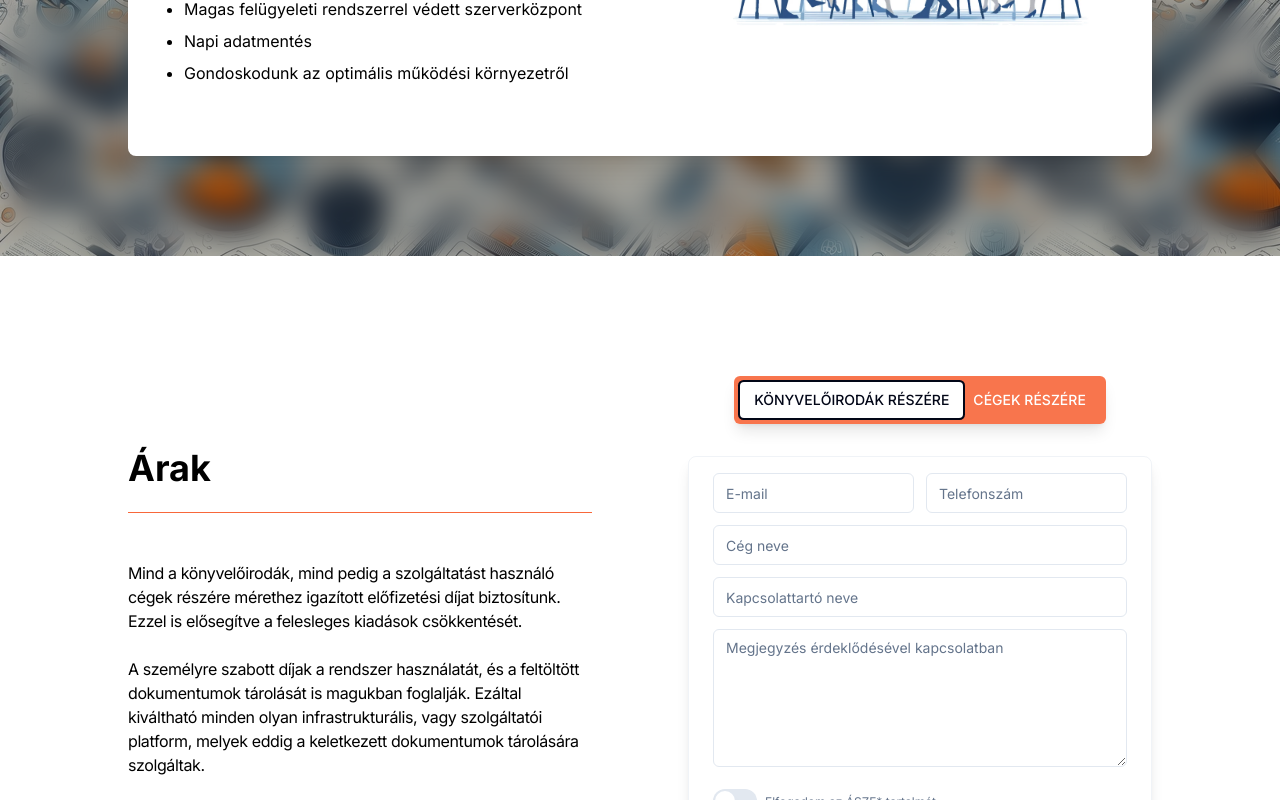
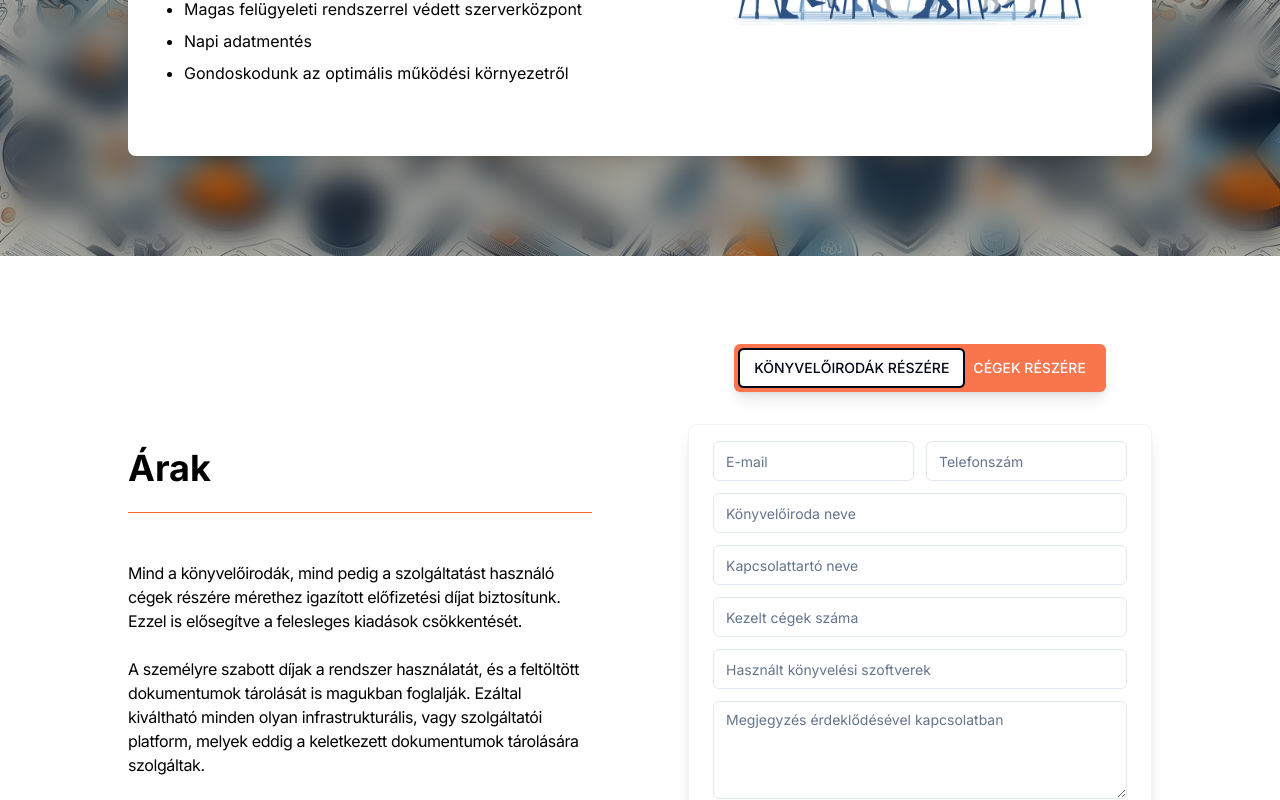
Before and after one commit to petruskatamas/sam-website, a Next.js app: page / in a window 1280 px wide. Both pictures are taken after a click on the tab "KÖNYVELŐIRODÁK RÉSZÉRE". Shown: the part 3381-4181 px from the top of the page. Built offline with nearby package versions, Linux system fonts and the light colour scheme; what tailwindcss-animated would draw is missing.

Commit message:
feat: added officeFormSchema and resend, created email templates

```diff
--- a/package.json
+++ b/package.json
@@ -30,6 +30,7 @@
     "react": "^18",
     "react-dom": "^18",
     "react-hook-form": "^7.51.3",
+    "resend": "^3.2.0",
     "tailwind-merge": "^2.2.2",
     "tailwindcss-animate": "^1.0.7",
     "vaul": "^0.9.0",
--- a/src/components/custom/main-page/MainPagePricing.tsx
+++ b/src/components/custom/main-page/MainPagePricing.tsx
@@ -21,9 +21,15 @@ import Link from 'next/link'
 import Image from 'next/image'
 import samLogo from '@/images/sam-logo-small.svg'
 
+//TODO: write resend handlers here and in route.ts too
+
 const phoneRegex = /^\+3620|^\+3630|^\+3670|^\+361|^\+3631/
 
-const formSchema = z.object({
+const onCompanySubmit = (values: z.infer<typeof companyFormSchema>) => {
+  console.log(values)
+}
+
+const companyFormSchema = z.object({
   email: z.string().email({
     message: 'Érvénytelen e-mail cím!'
   }),
@@ -45,8 +51,8 @@ const formSchema = z.object({
 })
 
 const CompanyFormComponent = () => {
-  const form = useForm<z.infer<typeof formSchema>>({
-    resolver: zodResolver(formSchema),
+  const form = useForm<z.infer<typeof companyFormSchema>>({
+    resolver: zodResolver(companyFormSchema),
     defaultValues: {
       email: '',
       phone: '',
@@ -56,13 +62,11 @@ const CompanyFormComponent = () => {
       newsletter: false
     }
   })
-  const onSubmit = (values: z.infer<typeof formSchema>) => {
-    console.log(values)
-  }
+
   return (
     <Form {...form}>
       <form
-        onSubmit={form.handleSubmit(onSubmit)}
+        onSubmit={form.handleSubmit(onCompanySubmit)}
         className="space-y-3 py-4 px-6 shadow-lg rounded-lg border-slate-200/50 border"
       >
         <div className="flex flex-row gap-3 w-full">
@@ -181,6 +185,194 @@ const CompanyFormComponent = () => {
   )
 }
 
+const onOfficeSubmit = (values: z.infer<typeof officeFormSchema>) => {
+  console.log(values)
+}
+
+const officeFormSchema = z.object({
+  email: z.string().email({
+    message: 'Érvénytelen e-mail cím!'
+  }),
+  phone: z.string().refine((data) => phoneRegex.test(data), {
+    message: 'Érvénytelen telefonszám!'
+  }),
+  officeName: z.string(),
+  officePerson: z.string(),
+  numOfCompanies: z.string(),
+  usedPrograms: z.string(),
+  note: z
+    .string()
+    .max(200, {
+      message: 'Megjegyzés maximum hossza 200 karakter'
+    })
+    .optional(),
+  terms: z.boolean().refine((data) => data, {
+    message: 'Kötelező!'
+  }),
+  newsletter: z.boolean().optional()
+})
+
+const OfficeFormComponent = () => {
+  const form = useForm<z.infer<typeof officeFormSchema>>({
+    resolver: zodResolver(officeFormSchema),
+    defaultValues: {
+      email: '',
+      phone: '',
+      officePerson: '',
+      officeName: '',
+      numOfCompanies: '',
+      usedPrograms: '',
+      note: '',
+      terms: false,
+      newsletter: false
+    }
+  })
+  return (
+    <Form {...form}>
+      <form
+        onSubmit={form.handleSubmit(onOfficeSubmit)}
+        className="space-y-3 py-4 px-6 shadow-lg rounded-lg border-slate-200/50 border"
+      >
+        <div className="flex flex-row gap-3 w-full">
+          <FormField
+            control={form.control}
+            name="email"
+            render={({ field }) => (
+              <FormItem className="w-full">
+                <FormControl>
+                  <Input placeholder="E-mail" {...field} />
+                </FormControl>
+                <FormMessage />
+              </FormItem>
+            )}
+          />
+          <FormField
+            control={form.control}
+            name="phone"
+            render={({ field }) => (
+              <FormItem className="w-full">
+                <FormControl>
+                  <Input placeholder="Telefonszám" {...field} />
+                </FormControl>
+                <FormMessage />
+              </FormItem>
+            )}
+          />
+        </div>
+        <FormField
+          control={form.control}
+          name="officeName"
+          render={({ field }) => (
+            <FormItem>
+              <FormControl>
+                <Input placeholder="Könyvelőiroda neve" {...field} />
+              </FormControl>
+              <FormMessage />
+            </FormItem>
+          )}
+        />
+        <FormField
+          control={form.control}
+          name="officePerson"
+          render={({ field }) => (
+            <FormItem>
+              <FormControl>
+                <Input placeholder="Kapcsolattartó neve" {...field} />
+              </FormControl>
+              <FormMessage />
+            </FormItem>
+          )}
+        />
+        <FormField
+          control={form.control}
+          name="numOfCompanies"
+          render={({ field }) => (
+            <FormItem>
+              <FormControl>
+                <Input placeholder="Kezelt cégek száma" {...field} />
+              </FormControl>
+              <FormMessage />
+            </FormItem>
+          )}
+        />
+        <FormField
+          control={form.control}
+          name="usedPrograms"
+          render={({ field }) => (
+            <FormItem>
+              <FormControl>
+                <Input placeholder="Használt könyvelési szoftverek" {...field} />
+              </FormControl>
+              <FormMessage />
+            </FormItem>
+          )}
+        />
+        <FormField
+          control={form.control}
+          name="note"
+          render={({ field }) => (
+            <FormItem>
+              <FormControl>
+                <Textarea
+                  placeholder="Megjegyzés érdeklődésével kapcsolatban"
+                  rows={4}
+                  {...field}
+                />
+              </FormControl>
+              <FormMessage />
+            </FormItem>
+          )}
+        />
+        <div className="w-full flex flex-col gap-3 pt-3">
+          <FormField
+            control={form.control}
+            name="terms"
+            render={({ field }) => (
+              <FormItem className="flex flex-row gap-2 h-5 items-center">
+                <FormControl>
+                  <Switch checked={field.value} onCheckedChange={field.onChange} />
+                </FormControl>
+                <FormLabel className="text-[12px] font-normal leading-3 text-slate-500 pb-[6px]">
+                  Elfogadom az{' '}
+                  <Link href={'/'} className="underline">
+                    ÁSZF
+                  </Link>
+                  * tartalmát
+                </FormLabel>
+                <FormMessage className="text-[12px] font-normal leading-3 pb-[6px]" />
+              </FormItem>
+            )}
+          />
+          <FormField
+            control={form.control}
+            name="newsletter"
+            render={({ field }) => (
+              <FormItem className="flex flex-row h-5 gap-2 items-center">
+                <FormControl>
+                  <Switch checked={field.value} onCheckedChange={field.onChange} />
+                </FormControl>
+                <FormLabel className="text-[12px] font-normal text-slate-500 pb-[6px]">
+                  Feliratkozom a hírlevélre
+                </FormLabel>
+                <FormMessage />
+              </FormItem>
+            )}
+          />
+        </div>
+        <div className="w-full h-fit pt-6">
+          <Button
+            type="submit"
+            variant="secondary"
+            className="w-full flex flex-row items-center gap-4 text-lg shadow-md"
+          >
+            Küldés <SendHorizonalIcon className="h-5 w-5" />
+          </Button>
+        </div>
+      </form>
+    </Form>
+  )
+}
+
 const PricingTabs = () => {
   return (
     <div className="w-full h-fit">
@@ -195,8 +387,8 @@ const PricingTabs = () => {
         <TabsContent value="company" className="w-full">
           <CompanyFormComponent />
         </TabsContent>
-        <TabsContent value="office">
-          <CompanyFormComponent />
+        <TabsContent value="office" className="w-full">
+          <OfficeFormComponent />
         </TabsContent>
       </Tabs>
     </div>
--- /dev/null
+++ b/src/components/email-templates/thank-you.tsx
@@ -0,0 +1,44 @@
+import Image from 'next/image'
+import * as React from 'react'
+import navLogo from '@/images/sam-logo-small.png'
+import facebook from '@/images/icons/icons8-facebook (1).svg'
+import threads from '@/images/icons/icons8-threads.svg'
+import instagram from '@/images/icons/icons8-instagram-48.png'
+import linkedin from '@/images/icons/icons8-linkedin.svg'
+
+interface EmailTemplateProps {
+  company: string
+  person: string
+}
+
+export const EmailTemplate: React.FC<Readonly<EmailTemplateProps>> = ({ person, company }) => (
+  <main className="w-full max-w-screen-lg mx-auto flex items-center bg-white">
+    <div className="w-full flex flex-row justify-between items-end py-6 border-b border-primary-orange">
+      <a href={'https://www.google.com'}>
+        <Image src={navLogo} alt="SAM Logo" className="h-10 w-9" />
+      </a>
+      <span className="font-bold text-3xl">Kapcsolatfelvétel</span>
+    </div>
+    <div className="w-full flex flex-col py-6 gap-4">
+      <h1 className="font-bold text-3xl">Tisztelt {person},</h1>
+      <p className="text-base">
+        Köszönjük a megkeresést a(z) <strong>{company}</strong> nevében.<br></br>Munkatársaink
+        hamarosan felveszik Önokkel a kapcsolatot!
+      </p>
+    </div>
+    <div className="w-full flez justify-center gap-6 items-center py-6 border-t border-primary-orange">
+      <a href="/">
+        <Image src={facebook} alt="Facebook Icon" className="h-5 w-5" />
+      </a>
+      <a href="/">
+        <Image src={threads} alt="Threads Icon" className="h-5 w-5" />
+      </a>
+      <a href="/">
+        <Image src={instagram} alt="Instagram Icon" className="h-5 w-5" />
+      </a>
+      <a href="/">
+        <Image src={linkedin} alt="Linkedin Icon" className="h-5 w-5" />
+      </a>
+    </div>
+  </main>
+)
```
Also changed, not shown: src/app/api/send/internal/route.ts (added), src/app/api/send/thank-you/route.ts (added), src/components/email-templates/internal.tsx (added), 2 other files (tests, documents, lock files or other folders).
